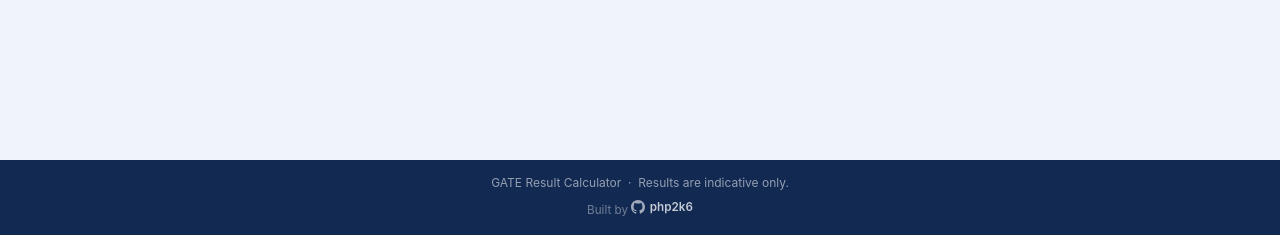
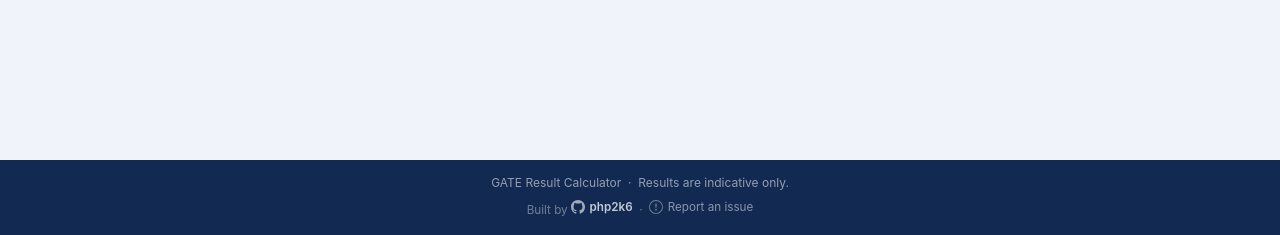
Before and after one commit to php2k6/gate-marks-calculator, a Flask app: page / in a window 1280 px wide. Shown: the part 565-800 px from the top of the page. Run offline with Flask 3, Linux system fonts and the light colour scheme.

Commit message:
feat: add 'Report an issue' link in footer

```diff
--- a/static/style.css
+++ b/static/style.css
@@ -88,6 +88,11 @@ code { font-family: monospace; background: var(--lgray); padding: 1px 5px; borde
   vertical-align: middle;
   opacity: .8;
 }
+.footer-report-link {
+  color: rgba(255,255,255,.5);
+  font-weight: 400;
+}
+.footer-report-link:hover { color: #ffa07a; }
 
 /* ─── layout ────────────────────────────────────────────────────────────── */
 .main-content { flex: 1; padding: 2rem 1rem 3rem; }
--- a/templates/base.html
+++ b/templates/base.html
@@ -41,6 +41,14 @@
         </svg>
         php2k6
       </a>
+      &nbsp;&middot;&nbsp;
+      <a href="https://github.com/php2k6/gate-marks-calculator/issues/new?labels=bug&template=bug_report.md&title=[Bug]+" target="_blank" rel="noopener" class="footer-gh-link footer-report-link">
+        <svg class="gh-icon" viewBox="0 0 16 16" aria-hidden="true" fill="currentColor">
+          <path d="M8 1a7 7 0 1 0 0 14A7 7 0 0 0 8 1zM0 8a8 8 0 1 1 16 0A8 8 0 0 1 0 8z"/>
+          <path d="M7.002 11a1 1 0 1 1 2 0 1 1 0 0 1-2 0zM7.1 4.995a.905.905 0 1 1 1.8 0l-.35 3.507a.553.553 0 0 1-1.1 0L7.1 4.995z"/>
+        </svg>
+        Report an issue
+      </a>
     </p>
   </footer>
 </body>
```
